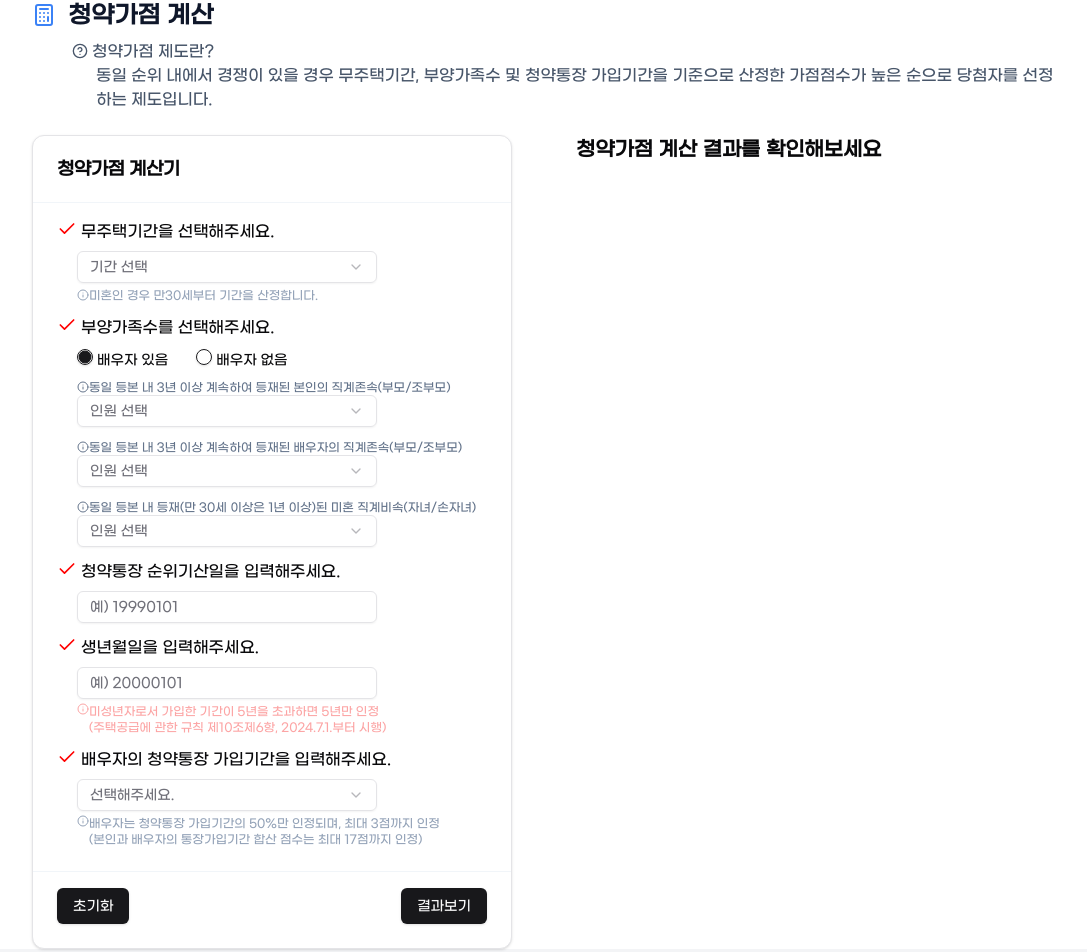
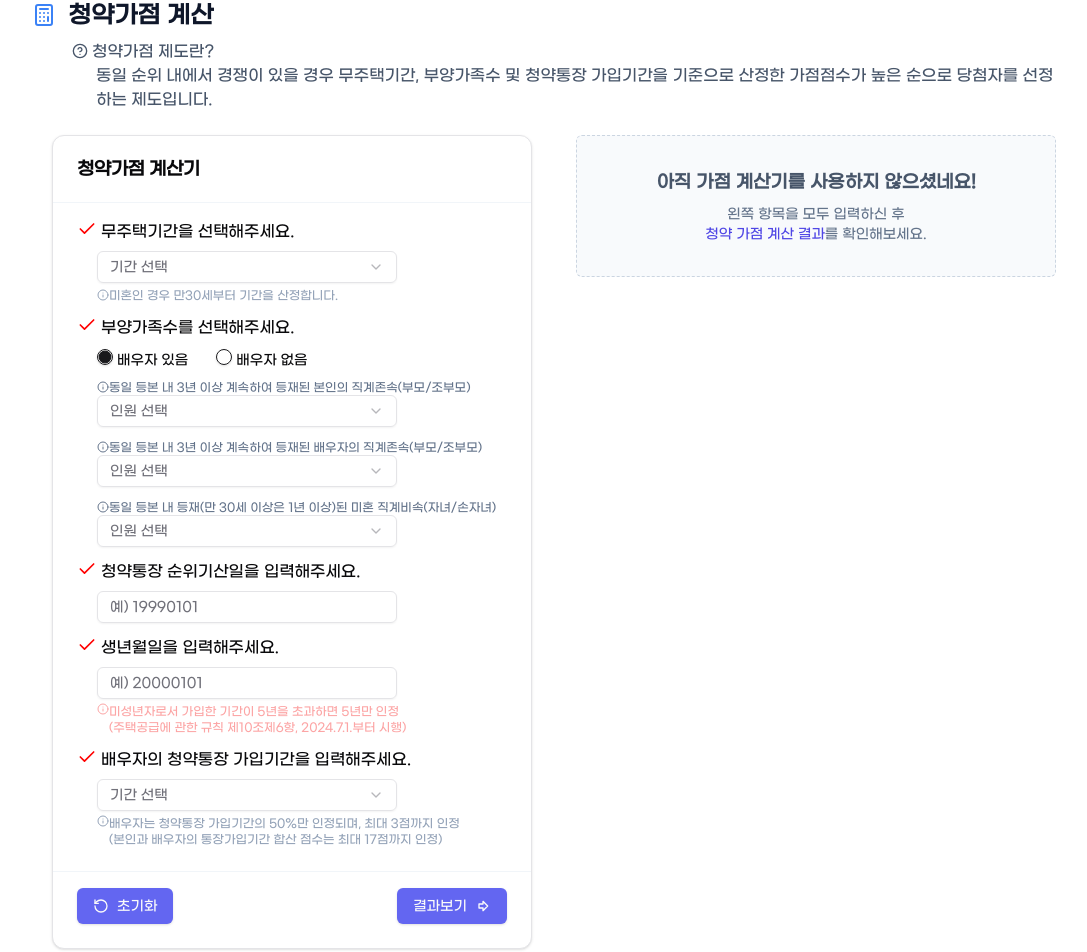
Before and after one commit to cheongyakplanet/FE, a Next.js app: page /subscription/calculator in a window 1280 px wide. Shown: the part 157-1109 px from the top of the page, without its empty margins (96-1183 px from the left). Built offline with nearby package versions, Linux system fonts and the light colour scheme.

Commit message:
feat: 청약가점 계산기 구현 완료

```diff
--- a/src/app/subscription/calculator/page.tsx
+++ b/src/app/subscription/calculator/page.tsx
@@ -5,6 +5,7 @@ import { useEffect, useState } from 'react';
 import dayjs from 'dayjs';
 import minMax from 'dayjs/plugin/minMax';
 import { Calculator as CalculatorIcon, Check, CircleHelp, Info } from 'lucide-react';
+import { ArrowBigRight, RotateCcw } from 'lucide-react';
 
 import { Button } from '@/components/ui/button';
 import { Card, CardContent, CardFooter, CardHeader, CardTitle } from '@/components/ui/card';
@@ -49,6 +50,13 @@ export default function Calculator() {
     }
   }, [familyCount]);
 
+  useEffect(() => {
+    setSpouseAccountPeriod('');
+    setMyAncestor('');
+    setSpouseAncestor('');
+    setDescendant('');
+  }, [isMarried]);
+
   const reset = () => {
     setIsMarried(false);
     setHomelessPeriod('');
@@ -59,14 +67,6 @@ export default function Calculator() {
     setBirthday('');
     setAccountDate('');
   };
-
-  // 배우자 없음 선택 시 배우자 관련 기입한 거 초기화되게,,,,,,,,
-  // useEffect(() => {
-  //   if (!isMarried) {
-  //     setSpouseAccountPeriod(0);
-  //   }
-  //   console.log('spouseAccountPeriod', spouseAccountPeriod);
-  // }, [isMarried]);
 
   const [birthday, setBirthday] = useState('');
   const [accountDate, setAccountDate] = useState('');
@@ -94,6 +94,7 @@ export default function Calculator() {
   };
 
   const [totalYear, setTotalYear] = useState(0);
+  const [totalAccountYear, setTotalAccountYear] = useState(0);
 
   const accountCalculate = () => {
     const birth = dayjs(birthday);
@@ -110,12 +111,25 @@ export default function Calculator() {
 
     let adultMonth = 0;
     if (now.isAfter(adultYear)) {
-      adultMonth = now.diff(adultYear, 'month');
+      adultMonth = now.diff(account, 'month');
     }
 
     const totalMonth = juniorMonth + adultMonth;
-    setTotalYear(Math.floor(totalMonth / 12));
+    const year = Math.floor(totalMonth / 12);
+    setTotalYear(year);
+
+    if (totalMonth < 6) {
+      setTotalAccountYear(1);
+    } else if (year < 1) {
+      setTotalAccountYear(2);
+    } else if (year < 15) {
+      setTotalAccountYear(year + 2);
+    } else {
+      setTotalAccountYear(17);
+    }
   };
+
+  const total = Number(homelessPeriod) + Number(familyCountScore) + totalYear + Number(spouseAccountPeriod);
 
   return (
     <div>
@@ -137,7 +151,7 @@ export default function Calculator() {
       </div>
 
       <div className="flex flex-col justify-between md:flex-row">
-        <Card className="w-[480px]">
+        <Card className="mb-10 ml-5 w-[480px]">
           <CardHeader className="border-b border-slate-100">
             <CardTitle>청약가점 계산기</CardTitle>
           </CardHeader>
@@ -307,7 +321,7 @@ export default function Calculator() {
                 onValueChange={(val) => setSpouseAccountPeriod(Number(val))}
               >
                 <SelectTrigger className="ml-5 mt-2 h-8 w-[300px]">
-                  <SelectValue placeholder="선택해주세요." />
+                  <SelectValue placeholder="기간 선택" />
                 </SelectTrigger>
                 <SelectContent>
                   <SelectItem value="1">1년 미만 (1점)</SelectItem>
@@ -323,15 +337,21 @@ export default function Calculator() {
             </div>
           </CardContent>
           <CardFooter className="flex justify-between border-t border-slate-100 pt-4">
-            <Button onClick={reset}>초기화</Button>
-            <Button onClick={result}>결과보기</Button>
+            <Button onClick={reset} className="bg-indigo-500 hover:bg-indigo-400">
+              <RotateCcw /> 초기화
+            </Button>
+            <Button onClick={result} className="bg-indigo-500 hover:bg-indigo-400">
+              결과보기
+              <ArrowBigRight />
+            </Button>
           </CardFooter>
         </Card>
 
-        <div className="w-[480px]">
-          <p className="text-xl font-bold">청약가점 계산 결과를 확인해보세요</p>
+        <div className="mb-5 ml-5 w-[480px]">
           {showResult && (
-            <div>
+            <div className="flex flex-col rounded-md border border-dashed border-slate-300 bg-slate-50 p-8 text-center">
+              <p className="text-xl font-bold">청약가점 계산 결과를 확인해보세요</p>
+
               <div className="mt-5 flex justify-between">
                 <div className="space-y-5">
                   <p className="flex">
@@ -353,7 +373,7 @@ export default function Calculator() {
                 </div>
                 <div className="flex flex-col items-end space-y-5">
                   <div className="flex">
-                    <span className="mr-1 text-lg font-bold">{homelessPeriod}</span>
+                    <span className="mr-1 text-lg font-bold">{homelessPeriod === '' ? 0 : homelessPeriod}</span>
                     <span className="flex items-end">점</span>
                   </div>
                   <div className="flex">
@@ -361,18 +381,31 @@ export default function Calculator() {
                     <span className="flex items-end">점</span>
                   </div>
                   <div className="flex">
-                    <span className="mr-1 text-lg font-bold">{totalYear}</span>
+                    <span className="mr-1 text-lg font-bold">{totalAccountYear}</span>
                     <span className="flex items-end">점</span>
                   </div>
 
                   <div className="flex">
-                    <span className="mr-1 text-lg font-bold">{spouseAccountPeriod}</span>
+                    <span className="mr-1 text-lg font-bold">
+                      {spouseAccountPeriod === '' ? 0 : spouseAccountPeriod}
+                    </span>
                     <span className="flex items-end">점</span>
                   </div>
                 </div>
               </div>
               <p className="mt-3 border-t" />
-              <div className="mt-3 flex justify-end text-xl font-semibold">총 점</div>
+              <span className="mt-3 flex items-end justify-end text-lg font-semibold">
+                총<span className="ml-2 mr-1 text-xl text-indigo-500">{total}</span>점
+              </span>
+            </div>
+          )}
+          {!showResult && (
+            <div className="flex flex-col rounded-md border border-dashed border-slate-300 bg-slate-50 p-8 text-center">
+              <p className="mb-2 text-lg font-semibold text-slate-600">아직 가점 계산기를 사용하지 않으셨네요!</p>
+              <p className="text-sm text-slate-500">
+                왼쪽 항목을 모두 입력하신 후 <br />
+                <span className="font-medium text-indigo-600">청약 가점 계산 결과</span>를 확인해보세요.
+              </p>
             </div>
           )}
         </div>
```
